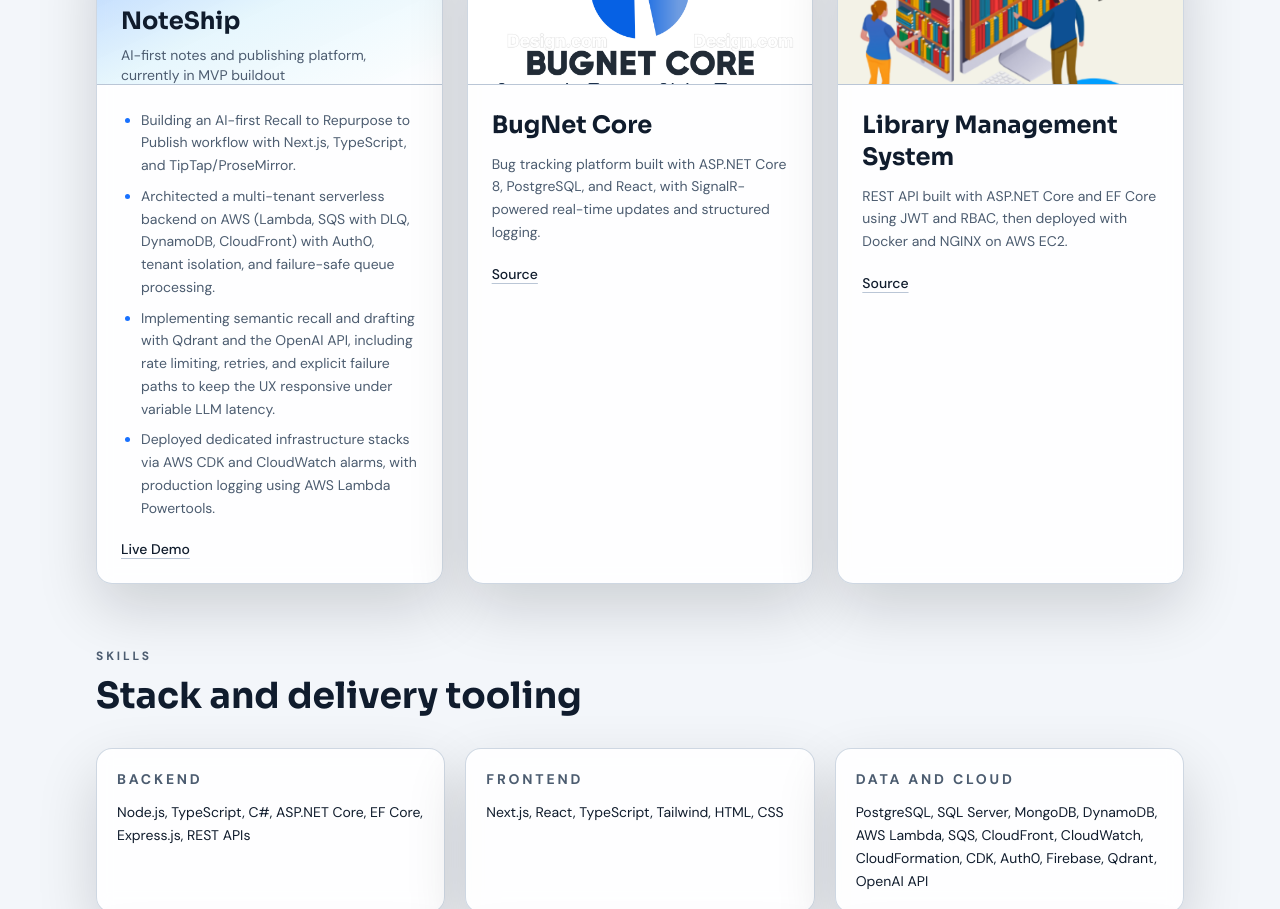
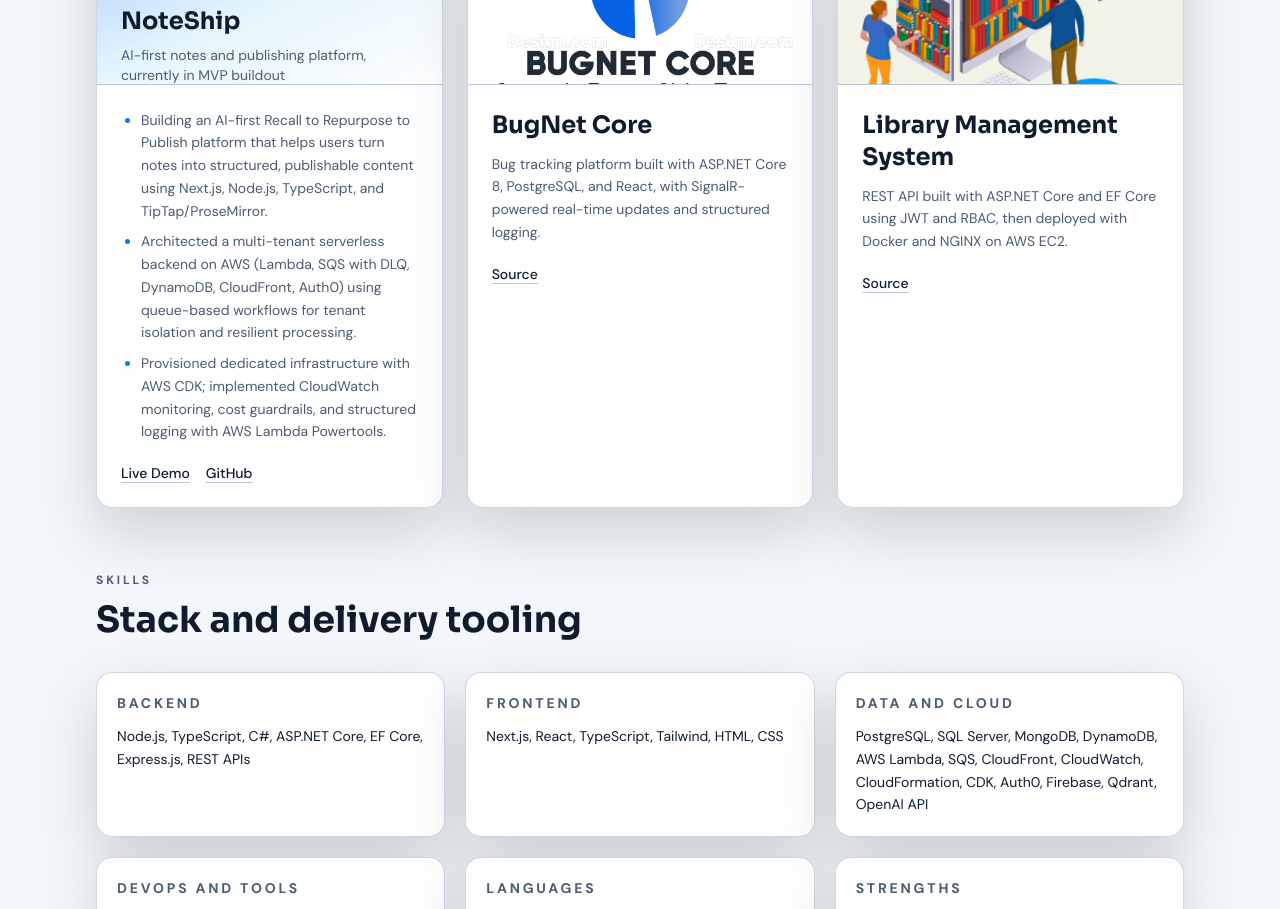
Before and after one commit to AhmedYassinH/Portfolio, a website: page index.html in a window 1280 px wide. Shown: the part 2153-3062 px from the top of the page. Drawn offline with Linux system fonts and the light colour scheme.

Commit message:
feat: update noteship card

```diff
--- a/index.html
+++ b/index.html
@@ -357,23 +357,20 @@
           </div>
           <div class="p-6">
             <ul class="list-disc space-y-2 pl-5 text-sm leading-relaxed text-text-muted marker:text-accent-primary">
-              <li>Building an AI-first Recall to Repurpose to Publish workflow with Next.js, TypeScript,
-                and
+              <li>Building an AI-first Recall to Repurpose to Publish platform that helps users turn notes
+                into structured, publishable content using Next.js, Node.js, TypeScript, and
                 TipTap/ProseMirror.</li>
               <li>Architected a multi-tenant serverless backend on AWS (Lambda, SQS with DLQ, DynamoDB,
-                CloudFront) with
-                Auth0, tenant isolation, and failure-safe queue processing.</li>
-              <li>Implementing semantic recall and drafting with Qdrant and the OpenAI API, including rate
-                limiting,
-                retries, and explicit failure paths to keep the UX responsive under variable LLM
-                latency.</li>
-              <li>Deployed dedicated infrastructure stacks via AWS CDK and CloudWatch alarms, with
-                production logging
-                using AWS Lambda Powertools.</li>
+                CloudFront, Auth0) using queue-based workflows for tenant isolation and resilient
+                processing.</li>
+              <li>Provisioned dedicated infrastructure with AWS CDK; implemented CloudWatch monitoring, cost
+                guardrails, and structured logging with AWS Lambda Powertools.</li>
             </ul>
             <div class="mt-5 flex gap-4 text-sm font-medium">
               <a class="link-inline" href="https://noteship.ahmedyassin.dev" target="_blank" rel="noreferrer">Live
                 Demo</a>
+              <a class="link-inline" href="https://github.com/AhmedYassinH/noteship" target="_blank"
+                rel="noreferrer">GitHub</a>
             </div>
           </div>
         </article>
```
